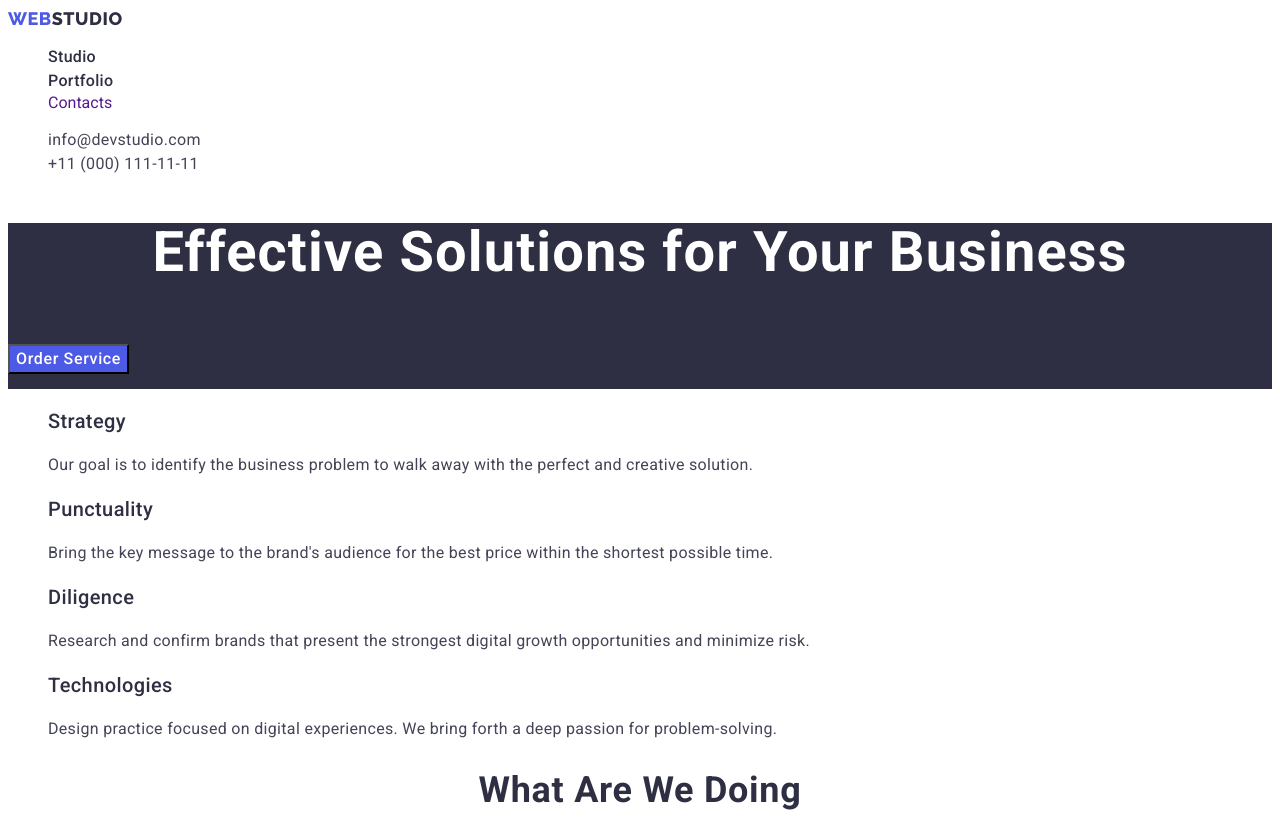
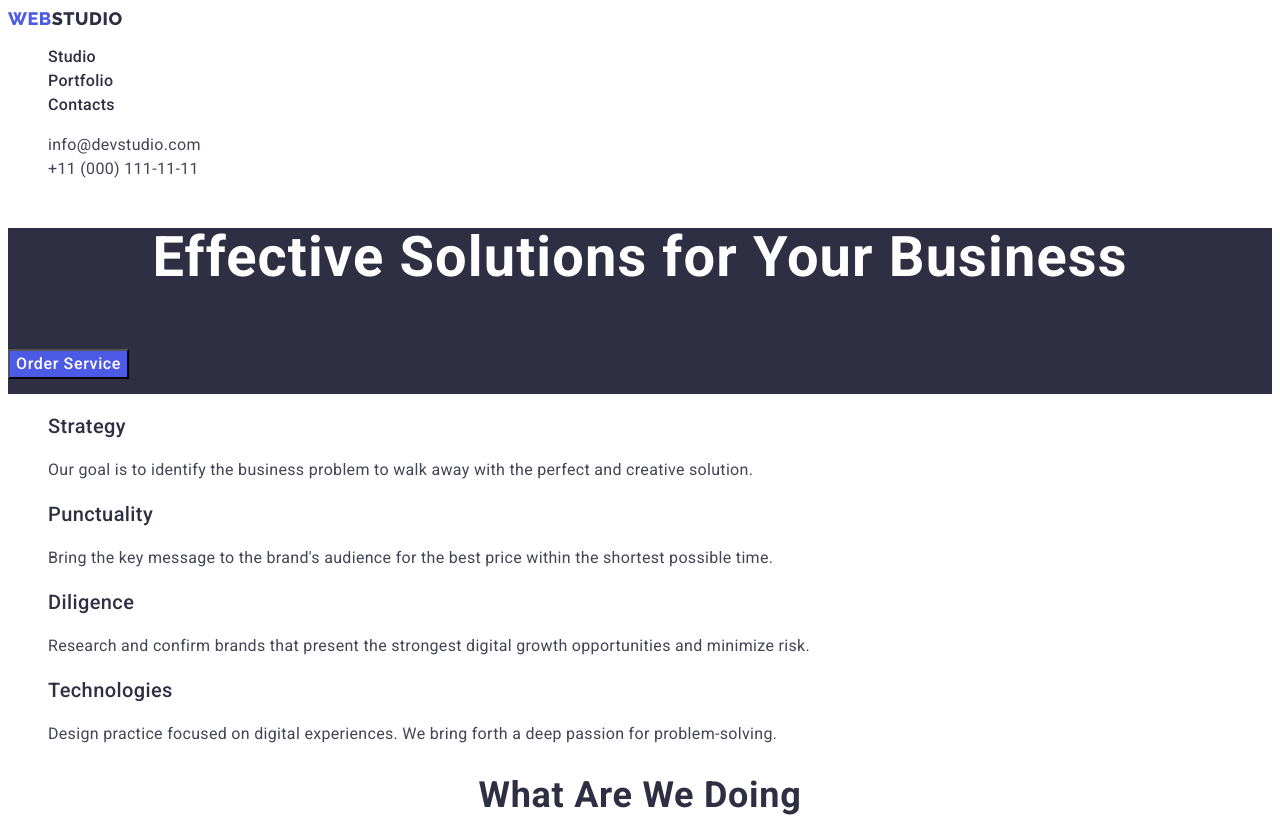
Before and after one commit to MarySovhyria/goit-markup-hw-02, a plain HTML site: page index.html in a window 1280 px wide. Shown: the top 819 px of the page. Drawn offline with Linux system fonts and the light colour scheme.

Commit message:
Add files via upload

```diff
--- a/index.html
+++ b/index.html
@@ -22,7 +22,7 @@
       <ul class="ul list">
         <li><a href="./index.html" class="link-header link">Studio</a></li>
         <li><a href="./portfolio.html" class="link-header link">Portfolio</a></li>
-        <li><a href=""  class="link1 link">Contacts</a></li>
+        <li><a href=""  class="link-header link">Contacts</a></li>
       </ul>
     </nav>
     <address class="address">
```
Also changed, not shown: portfolio.html (+1 -1 lines).
